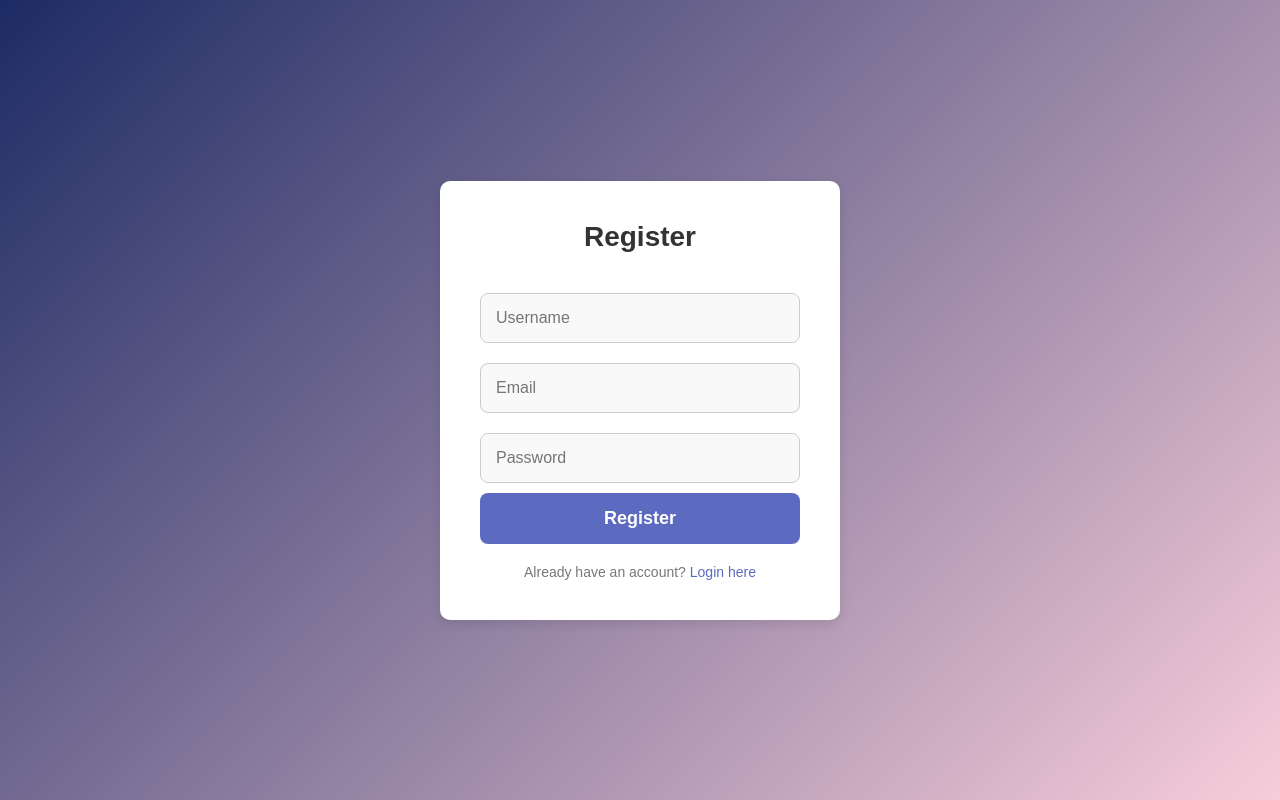
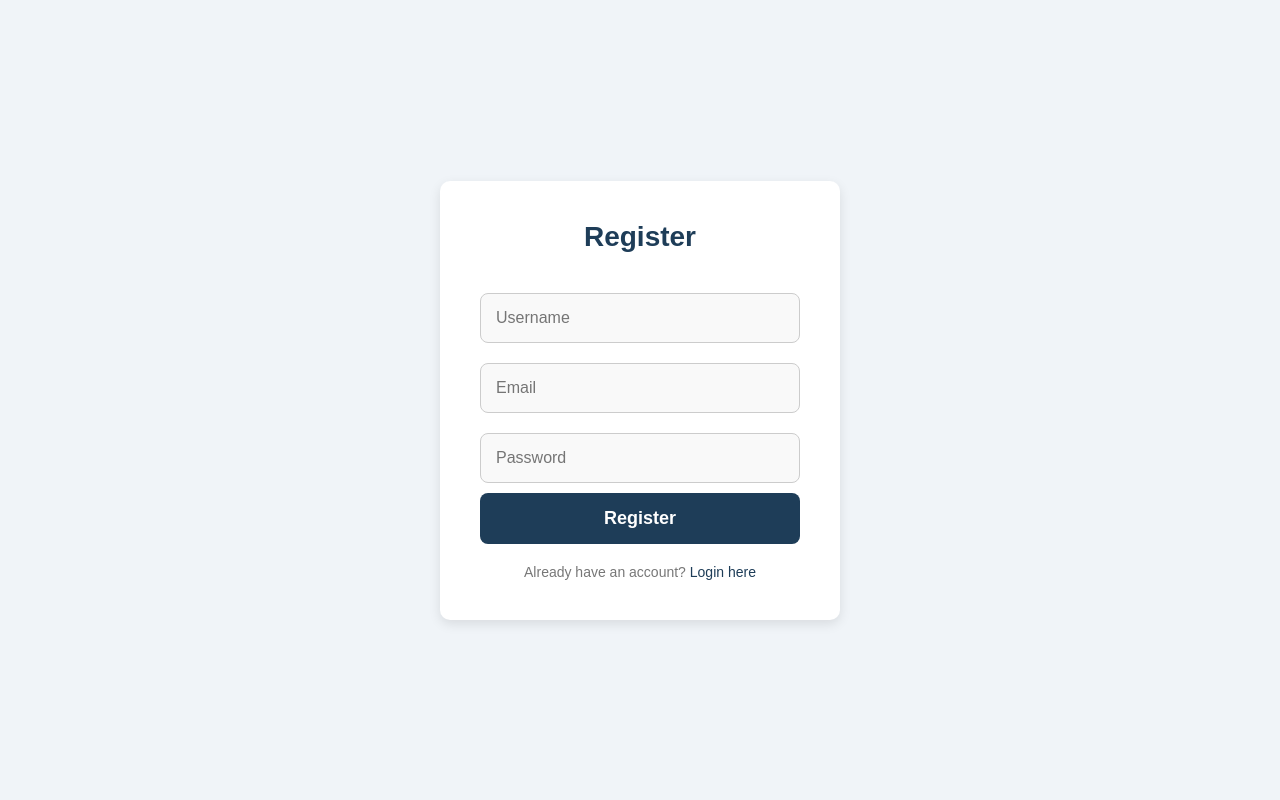
Before and after one commit to K-VishalKarthik/logicrew, a PHP site: page /user/register.php in a window 1280 px wide. Run offline with PHP 8.4, Linux system fonts and the light colour scheme.

Commit message:
Update register.php

```diff
--- a/fleet-management-system/user/register.php
+++ b/fleet-management-system/user/register.php
@@ -1,5 +1,6 @@
 <?php
 include('../includes/config.php');
+$error_message = ''; // Variable to store the error message
 
 if (isset($_POST['register'])) {
     $username = $_POST['username'];
@@ -14,8 +15,8 @@ if (isset($_POST['register'])) {
     $result = $stmt_check_email->get_result();
 
     if ($result->num_rows > 0) {
-        // Email already exists, show error
-        echo "<p style='color: red;'>Error: The email '$email' is already taken. Please use a different email.</p>";
+        // Email already exists, store the error message
+        $error_message = "Error: The email '$email' is already taken. Please use a different email.";
     } else {
         // If email doesn't exist, proceed with registration
         $hashed_password = password_hash($password, PASSWORD_DEFAULT);
@@ -50,7 +51,7 @@ if (isset($_POST['register'])) {
         /* Body */
         body {
             font-family: 'Arial', sans-serif;
-            background: linear-gradient(135deg, #1d2b64 0%, #f8cdda 100%);
+            background-color: #f0f4f8;
             display: flex;
             justify-content: center;
             align-items: center;
@@ -72,7 +73,7 @@ if (isset($_POST['register'])) {
 
         .form-container h2 {
             font-size: 28px;
-            color: #333;
+            color: #1e3d58;
             margin-bottom: 30px;
             font-weight: bold;
         }
@@ -90,8 +91,8 @@ if (isset($_POST['register'])) {
         }
 
         .form-container input:focus {
-            border-color: #5c6bc0;
-            background-color: #f1f5f9;
+            border-color: #1e3d58;
+            background-color: #e9eff3;
             outline: none;
         }
 
@@ -99,7 +100,7 @@ if (isset($_POST['register'])) {
         .form-container button {
             width: 100%;
             padding: 15px;
-            background-color: #5c6bc0;
+            background-color: #1e3d58;
             border: none;
             color: white;
             font-size: 18px;
@@ -110,11 +111,11 @@ if (isset($_POST['register'])) {
         }
 
         .form-container button:hover {
-            background-color: #3f4c8a;
+            background-color: #165080;
         }
 
         /* Error Message */
-        .form-container p {
+        .form-container .error-message {
             font-size: 14px;
             color: #f44336;
             margin-top: 20px;
@@ -133,7 +134,7 @@ if (isset($_POST['register'])) {
         }
 
         .form-container p a {
-            color: #5c6bc0;
+            color: #1e3d58;
             text-decoration: none;
         }
 
@@ -169,6 +170,12 @@ if (isset($_POST['register'])) {
             <input type="password" name="password" id="password" placeholder="Password" required>
             <button type="submit" name="register">Register</button>
         </form>
+
+        <!-- Show error message if email already exists -->
+        <?php if ($error_message) : ?>
+            <p class="error-message"><?php echo $error_message; ?></p>
+        <?php endif; ?>
+
         <p>Already have an account? <a href="login.php">Login here</a></p>
     </div>
 
@@ -195,6 +202,5 @@ if (isset($_POST['register'])) {
         }
     </script>
 
-
 </body>
 </html>
```
